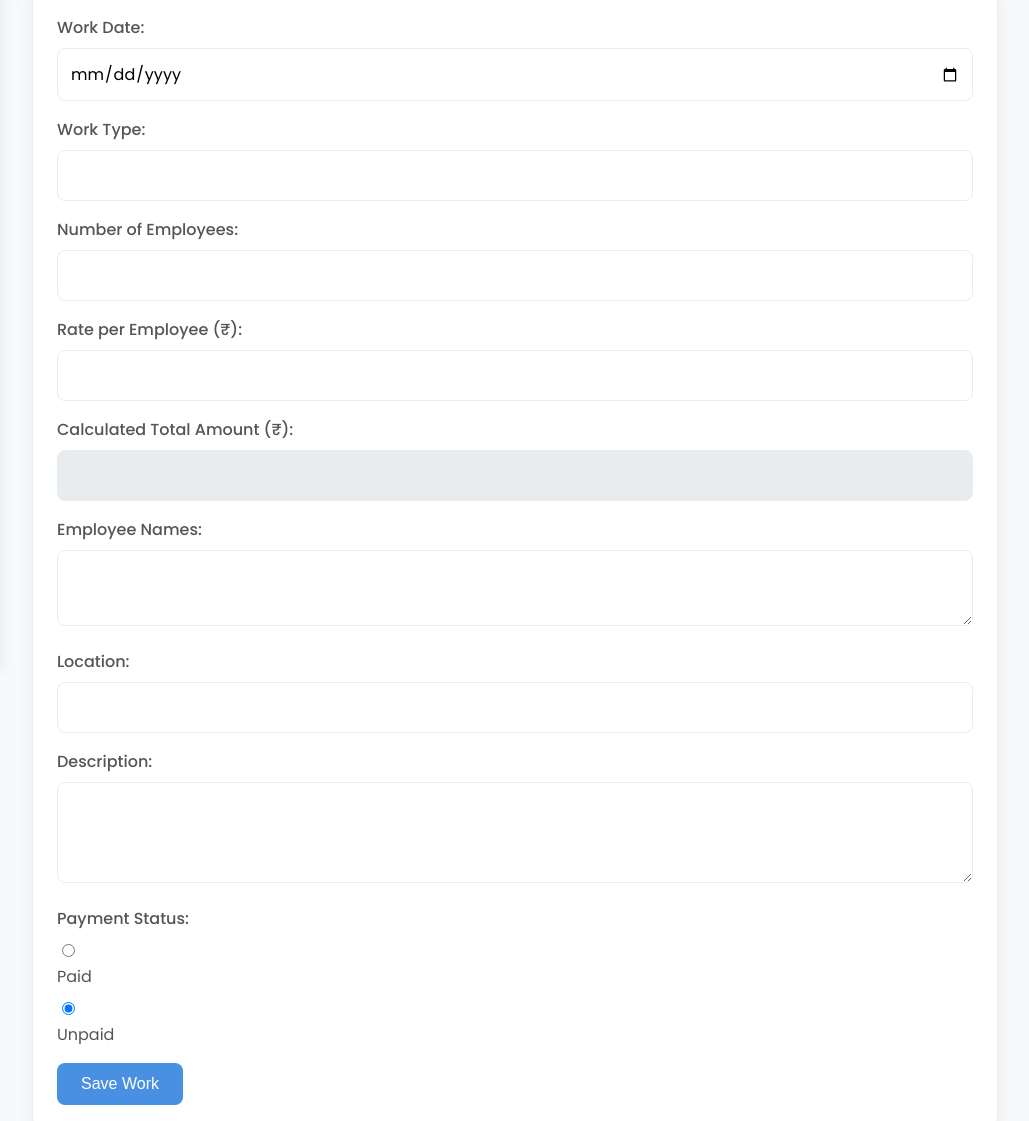
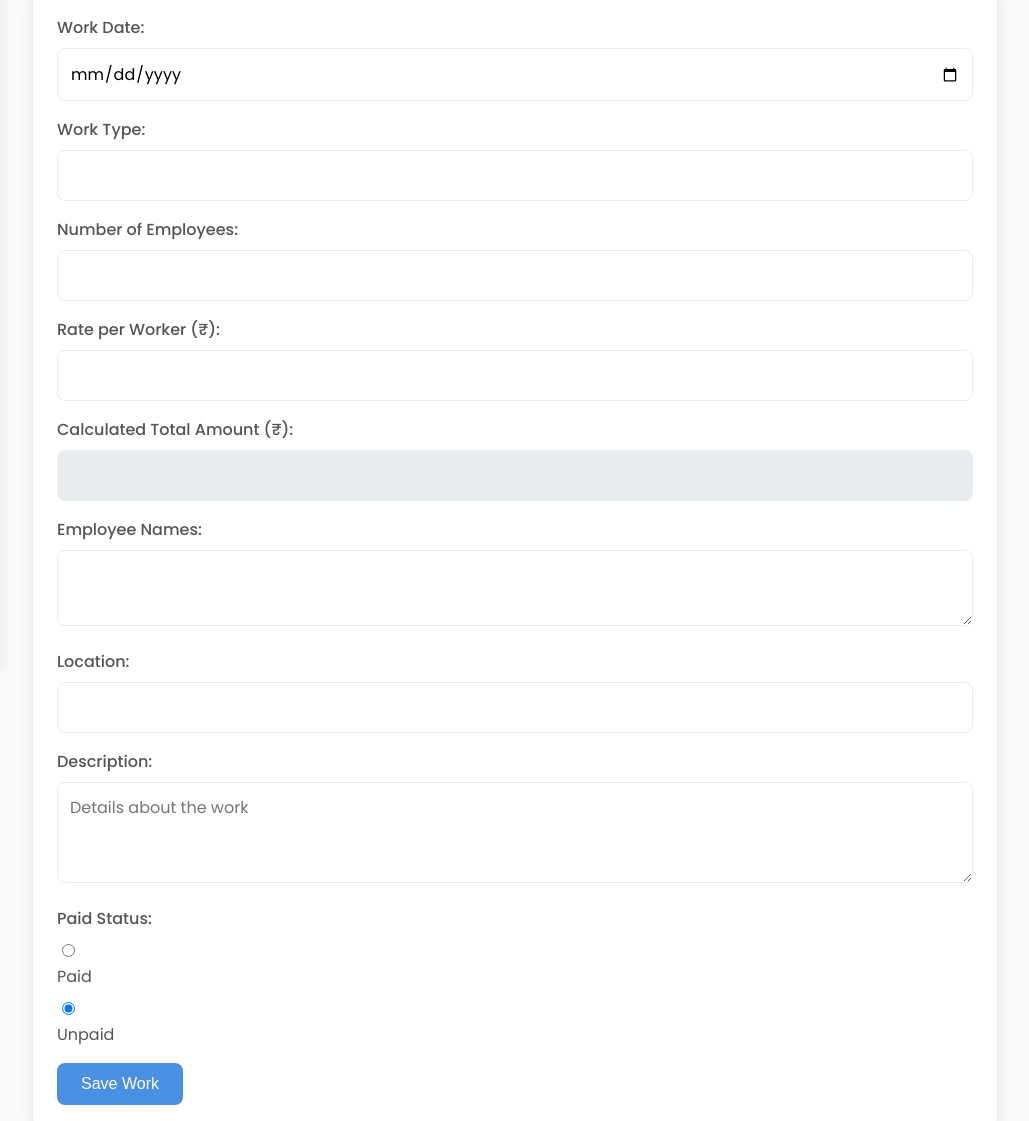
Before and after one commit to Kudu123/Work-update, a plain HTML site: page work-update.html in a window 1280 px wide. Shown: the part 129-1250 px from the top of the page, without its empty margins (250-1279 px from the left). Drawn offline with Linux system fonts and the light colour scheme.

Commit message:
Update work-update.html

```diff
--- a/work-update.html
+++ b/work-update.html
@@ -59,6 +59,7 @@
             <div class="card">
                 <form id="work-form">
                     <input type="hidden" id="work-id">
+
                     <div class="form-group">
                         <label for="work-date">Work Date:</label>
                         <input type="date" id="work-date" required>
@@ -67,20 +68,18 @@
                         <label for="work-type">Work Type:</label>
                         <input type="text" id="work-type" placeholder="" required>
                     </div>
-
                     <div class="form-group">
                         <label for="num-employees">Number of Employees:</label>
                         <input type="number" id="num-employees" placeholder="" required>
                     </div>
                     <div class="form-group">
-                        <label for="rate-per-employee">Rate per Employee (₹):</label>
+                        <label for="rate-per-employee">Rate per Worker (₹):</label>
                         <input type="number" id="rate-per-employee" placeholder="" required>
                     </div>
                     <div class="form-group">
                         <label for="total-amount">Calculated Total Amount (₹):</label>
                         <input type="text" id="total-amount" readonly style="background-color: #e9ecef; font-weight: bold;">
                     </div>
-
                     <div class="form-group">
                         <label for="employee-names">Employee Names:</label>
                         <textarea id="employee-names" rows="2" placeholder=""></textarea>
@@ -89,13 +88,12 @@
                         <label for="location">Location:</label>
                         <input type="text" id="location" placeholder="" required>
                     </div>
-
                     <div class="form-group">
                         <label for="description">Description:</label>
-                        <textarea id="description" rows="3" placeholder=""></textarea>
+                        <textarea id="description" rows="3" placeholder="Details about the work"></textarea>
                     </div>
                     <div class="form-group">
-                        <label>Payment Status:</label>
+                        <label>Paid Status:</label>
                         <div class="radio-group">
                             <input type="radio" id="paid" name="status" value="paid"> <label for="paid">Paid</label>
                             <input type="radio" id="unpaid" name="status" value="unpaid" checked> <label for="unpaid">Unpaid</label>
```
